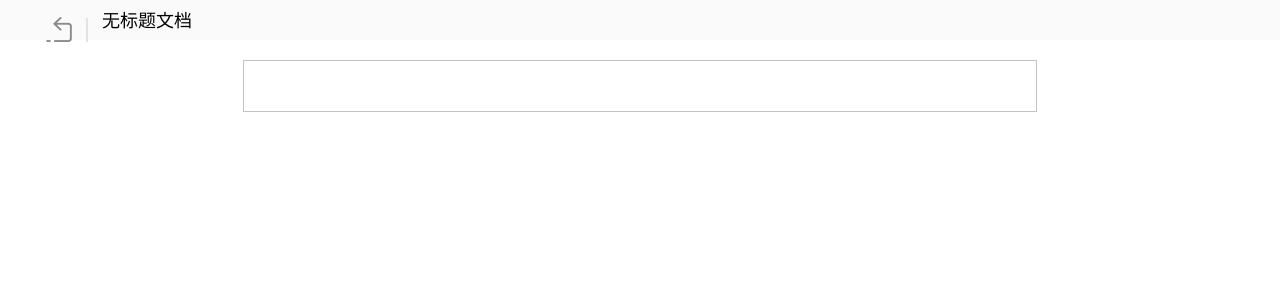
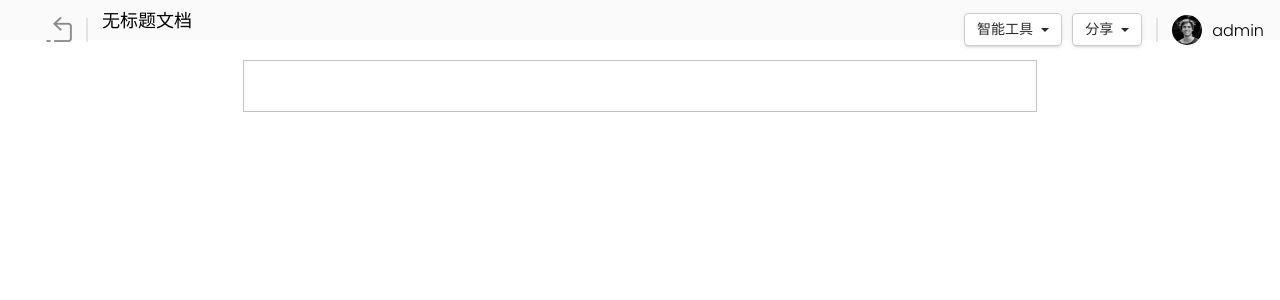
Before and after one commit to wuyan1209/esbook, a Django app: template templates/RTFdocs.html in a window 1280 px wide. Shown: the top 300 px of the page. Run offline with Django 3.2, Linux system fonts and the light colour scheme; the template is opened without the code that fills it, so the values that code supplies are empty; some libraries are stand-ins or nearby versions.

Commit message:
富文本文档页面添加智能工具、分享按钮

```diff
--- a/templates/RTFdocs.html
+++ b/templates/RTFdocs.html
@@ -61,7 +61,7 @@
         <!-- ============================================================== -->
         <div class="navbar-collapse">
             <!-- ============================================================== -->
-            <a href="/index" style="margin-left: 30px">
+            <a href="javascript:history.go(-1)" style="margin-left: 30px">
                 <b>
                     <img src="../static/assets/images/返回.png" width="26" height="25" alt="goback">
                 </b>
@@ -79,14 +79,38 @@
                 <p style="color: white;font-family: 新宋体;font-size: 18px;color: black">
                     无标题文档</p>
                 <!-- ============================================================== -->
+
+                <!-- 下拉按钮 -->
             </ul>
             <!-- ============================================================== -->
             <!-- User profile and search -->
             <!-- ============================================================== -->
-            {% comment %}<a style="margin-top: -1px" class="nav-link dropdown-toggle text-muted waves-effect waves-dark" href=""
-                       data-toggle="dropdown" aria-haspopup="true" aria-expanded="true">
-                        <img src="../static/assets/images/users/1.jpg" alt="user" class="profile-pic m-r-10"><span
-                            style="color: black">admin</span></a>{% endcomment %}
+            <div class="dropdown" style="margin-left: 10px">
+                <button class="btn btn-secondary dropdown-toggle" type="button" id="dropdownMenuButton"
+                        data-toggle="dropdown" aria-haspopup="true" aria-expanded="false">
+                    智能工具
+                </button>
+                <div class="dropdown-menu" aria-labelledby="dropdownMenuButton">
+                    <a class="dropdown-item" href="#">markdown</a>
+                </div>
+            </div>
+            <div class="dropdown" style="margin-left: 10px">
+                <button class="btn btn-secondary dropdown-toggle" type="button" id="dropdownMenuButton"
+                        data-toggle="dropdown" aria-haspopup="true" aria-expanded="false">
+                    分享
+                </button>
+                <div class="dropdown-menu" aria-labelledby="dropdownMenuButton">
+                    <a class="dropdown-item" href="#">通过链接分享</a>
+                </div>
+            </div>
+
+            <img src="../static/assets/images/按键分割线.png" width="30" height="30" alt="goback"
+                 class="light-logo">
+
+
+            <img src="../static/assets/images/users/1.jpg" style="height: 30px; width: 30px;border-radius: 15px;"
+                 alt="user" class="profile-pic m-r-10"><span
+                style="color: black;margin-top: 2px;">admin</span>
         </div>
     </nav>
 </header>
@@ -100,10 +124,10 @@
 
 </div>
 </body>
-<!--<script src="https://cdn.ckeditor.com/ckeditor5/12.3.1/classic/ckeditor.js"></script>-->
-
 <script src="/static/ckeditor5-build-decoupled-document/ckeditor.js"></script>
-<script src="/bootstrap-4.3.1-dist/js/bootstrap.min.js"></script>
+<script src="../static/assets/plugins/jquery/jquery.min.js"></script>
+<!-- Bootstrap tether Core JavaScript -->
+<script src="../static/assets/plugins/bootstrap/js/bootstrap.min.js"></script>
 <script>
     DecoupledEditor
         .create(document.querySelector('#editor'), {
```
